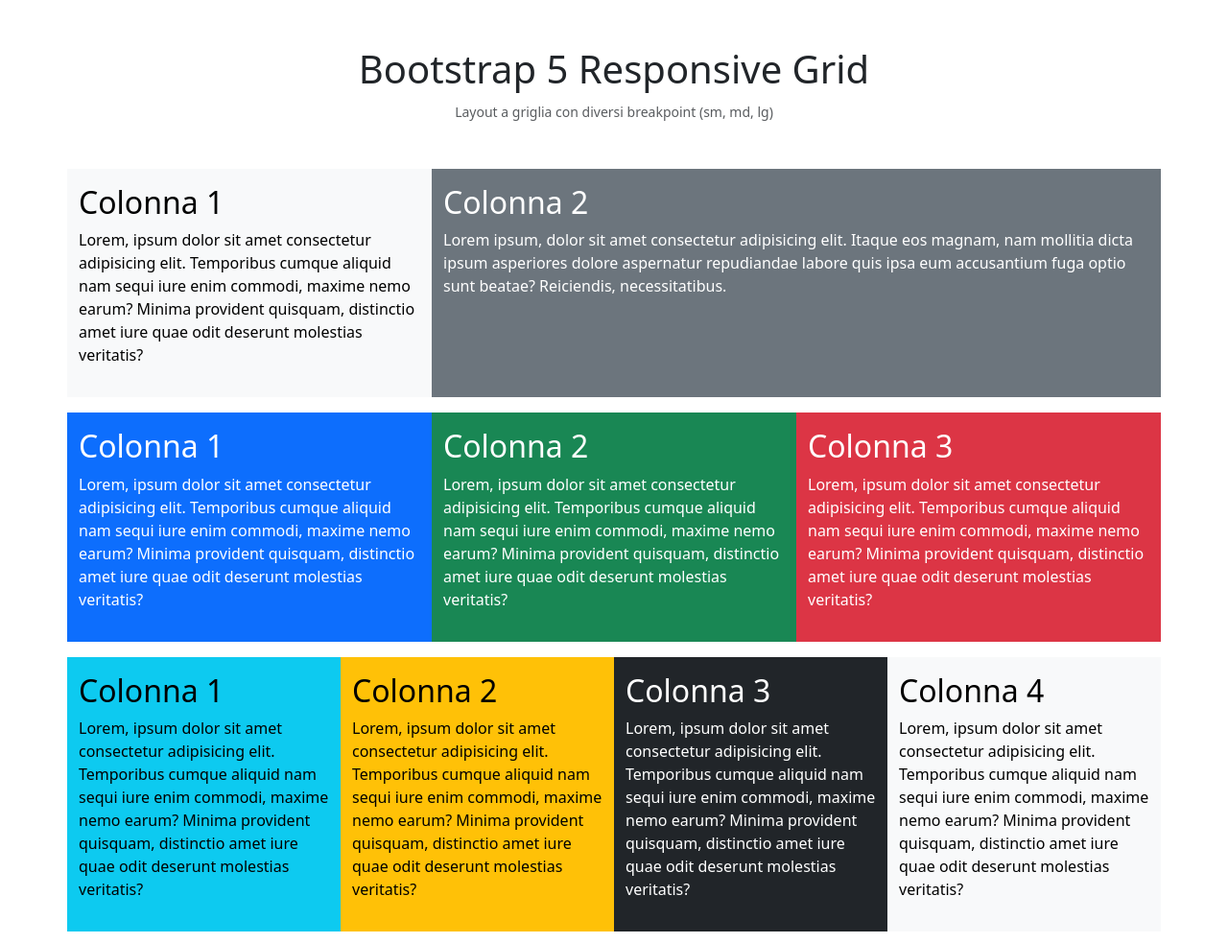
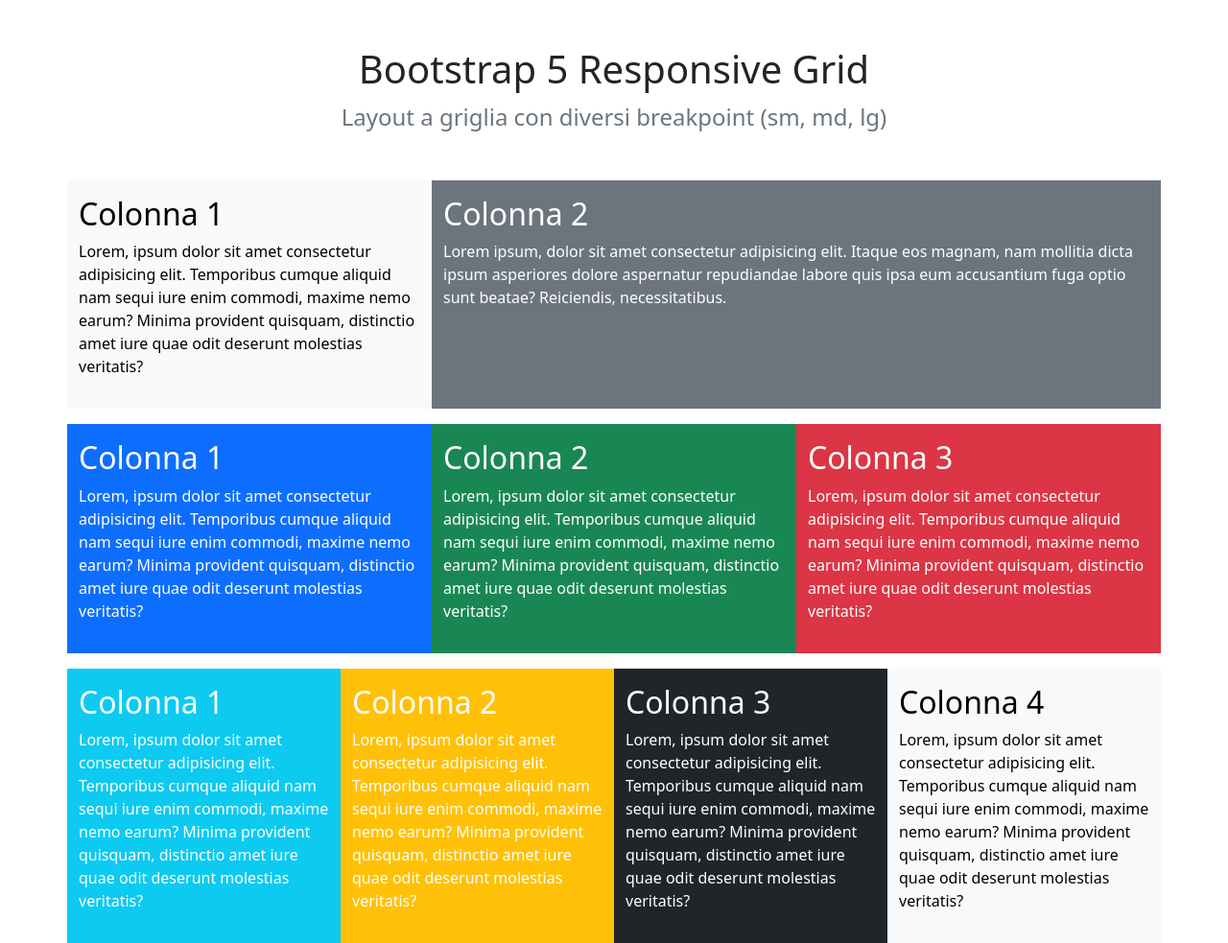
Before and after one commit to sebastianosalzillo/htmlcss-bootstrap-layout, a plain HTML site: page index.html in a window 1280 px wide. Shown: the whole page at 96% size. Drawn offline with nearby package versions, Linux system fonts and the light colour scheme.

Commit message:
feat: dettagli completati

```diff
--- a/index.html
+++ b/index.html
@@ -17,7 +17,7 @@
             <div class="row mt-3 pt-3 pb-3">
                 <div class="col-12  justify-content-center align-items-center text-center">
                     <h1>Bootstrap 5 Responsive Grid</h1>
-                    <small class="text-body-secondary">Layout a griglia con diversi breakpoint (sm, md, lg)</small>
+                    <span class="text-secondary fs-4">Layout a griglia con diversi breakpoint (sm, md, lg)</span>
                 </div>
             </div>
         </header>
@@ -68,13 +68,13 @@
             </div>
             <!-- 4colonne -->
              <div class="row mt-3">
-               <div class="col-6 text-bg-info col-md-3">
+               <div class="col-6 text-white  bg-info col-md-3">
                 <h2>Colonna 1</h2>
                     <p>Lorem, ipsum dolor sit amet consectetur adipisicing elit. Temporibus cumque aliquid nam sequi
                         iure enim commodi, maxime nemo earum? Minima provident quisquam, distinctio amet iure quae
                         odit deserunt molestias veritatis?</p>
                </div>
-               <div class="col-6 text-bg-warning col-md-3">
+               <div class="col-6 text-white bg-warning col-md-3">
                 <h2>Colonna 2</h2>
                     <p>Lorem, ipsum dolor sit amet consectetur adipisicing elit. Temporibus cumque aliquid nam sequi
                         iure enim commodi, maxime nemo earum? Minima provident quisquam, distinctio amet iure quae
```
Also changed, not shown: css/style.css (line endings or trailing spaces).
